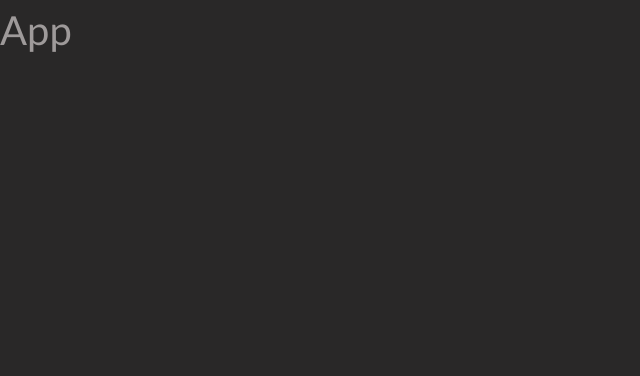
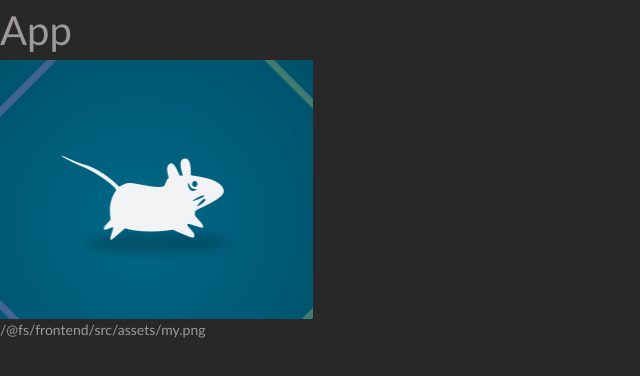
Before and after one commit to Nikosweet/GrechkaKupikod, a React app in the folder frontend/: page / in a window 1280 px wide. Shown: the top 376 px of the page, without its empty margins (0-640 px from the left). Built offline with nearby package versions, Linux system fonts and the light colour scheme.

Commit message:
Assets-loader

```diff
--- a/frontend/decrataion.d.ts
+++ b/frontend/decrataion.d.ts
@@ -2,3 +2,7 @@ declare module '*.module.scss' {
   const classes: { [key: string]: string };
   export default classes;
 }
+
+declare module '*.png';
+declare module '*.jpeg';
+declare module '*.jpg';
--- a/frontend/src/components/App.tsx
+++ b/frontend/src/components/App.tsx
@@ -1,8 +1,11 @@
 import { Outlet } from 'react-router-dom'
 import classes from './App.module.scss'
+import myPng from '@/assets/my.png'
 export default function App() {
   return (<>
     <div className={classes.App}>App</div>
+    <img src={myPng} alt="" />
+    <div>{myPng}</div>
     <Outlet/>
     </>
   )
--- a/frontend/src/index.tsx
+++ b/frontend/src/index.tsx
@@ -4,7 +4,7 @@ import './index.css'
 import { createBrowserRouter, RouterProvider } from 'react-router-dom';
 import { Children } from 'react';
 import { Shop } from './pages/shop';
-import { About } from './pages/about';
+import { About } from '@/pages/about';
 
 const root = document.getElementById('root')
 
--- a/frontend/tsconfig.json
+++ b/frontend/tsconfig.json
@@ -8,6 +8,10 @@
         "allowJs": true,
         "moduleResolution": "node",
         "allowSyntheticDefaultImports": true,
+        "baseUrl": ".",
+        "paths": {
+            "@/*": ["./src/*"],
+        },
         "esModuleInterop": true,
         "lib": ["ES2020", "DOM"],
         "forceConsistentCasingInFileNames": true,
--- a/frontend/webpack.config.ts
+++ b/frontend/webpack.config.ts
@@ -14,7 +14,8 @@ type Mode = 'production' | 'development'
 const Paths = {
     entry: path.resolve(__dirname, 'src', 'index.tsx'),
     output: path.resolve(__dirname, 'build'),
-    html: path.resolve(__dirname, 'public', 'index.html')
+    html: path.resolve(__dirname, 'public', 'index.html'),
+    src: path.resolve(__dirname, 'src')
 }
 
 export default (env: EnvVariables) => {
```
Also changed, not shown: frontend/src/assets/my.png (added), 2 other files (tests, documents, lock files or other folders).
